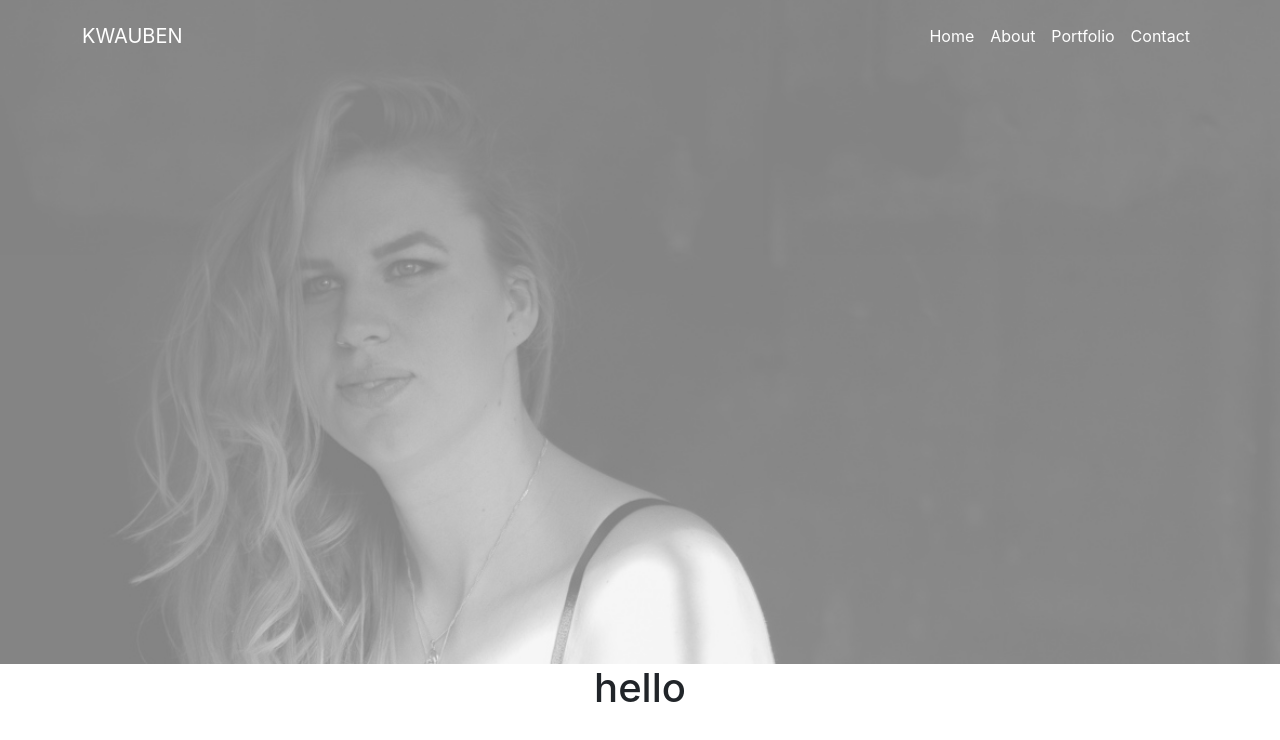
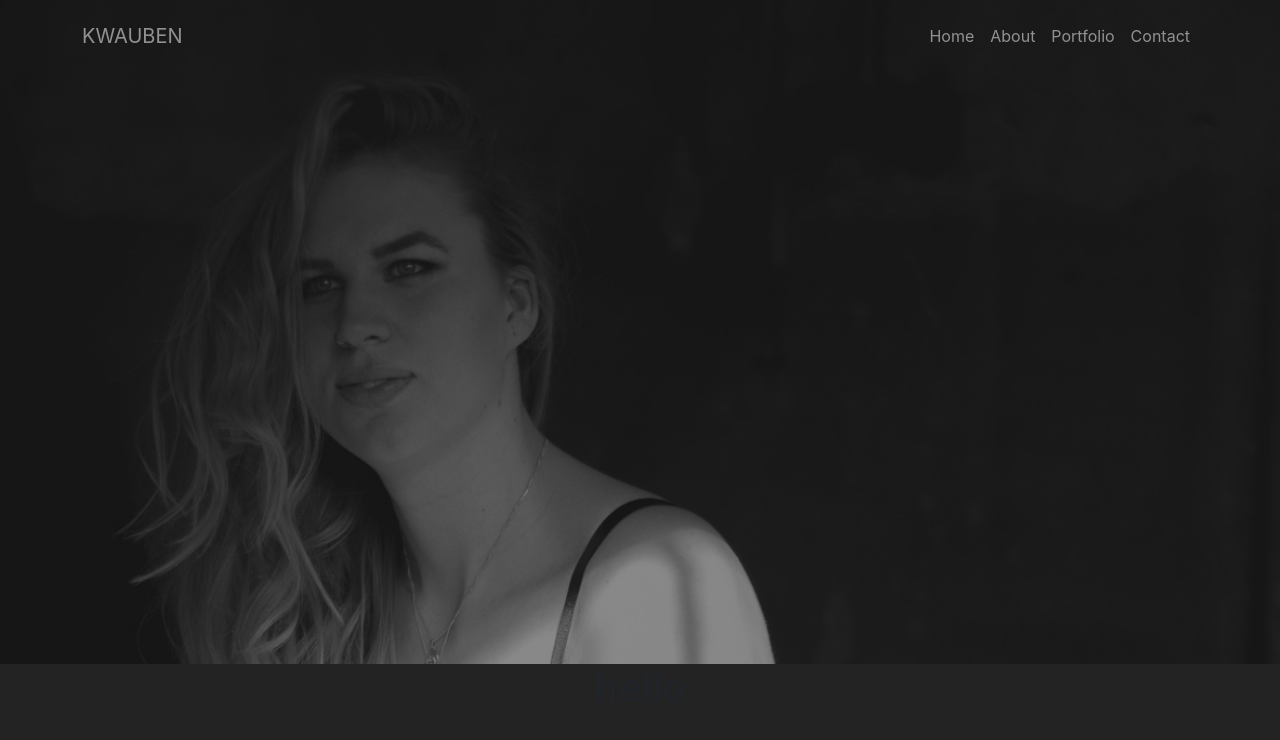
Before and after one commit to KimW1998/portfolio-kwauben, a React (Create React App) app: page / in a window 1280 px wide. Shown: the top 740 px of the page. Built offline with nearby package versions, Linux system fonts and the light colour scheme.

Commit message:
created a temporary background height and color

```diff
--- a/src/App.css
+++ b/src/App.css
@@ -1,10 +1,10 @@
 .App {
   text-align: center;
+  background: #232323;
+  min-height: 1500px;
 }
 
-.App-header{
 
-}
 
 
 .App-link {
```
